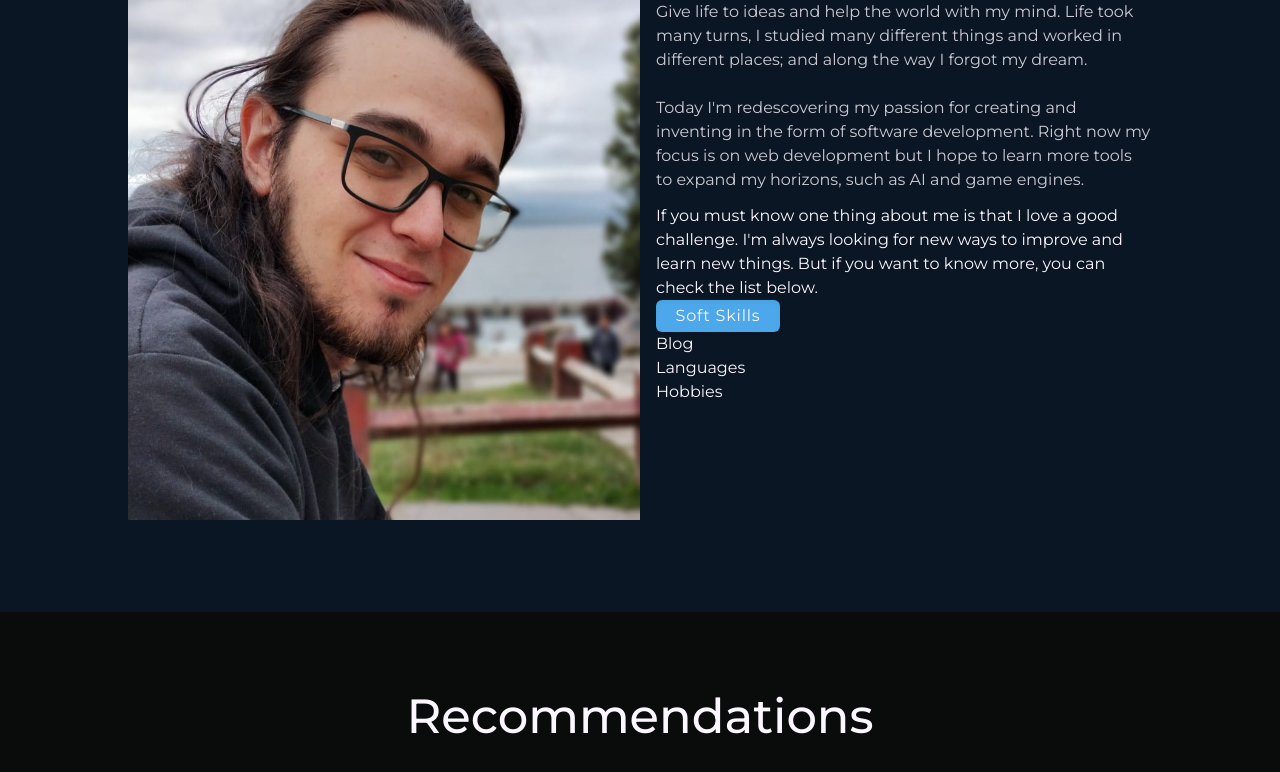
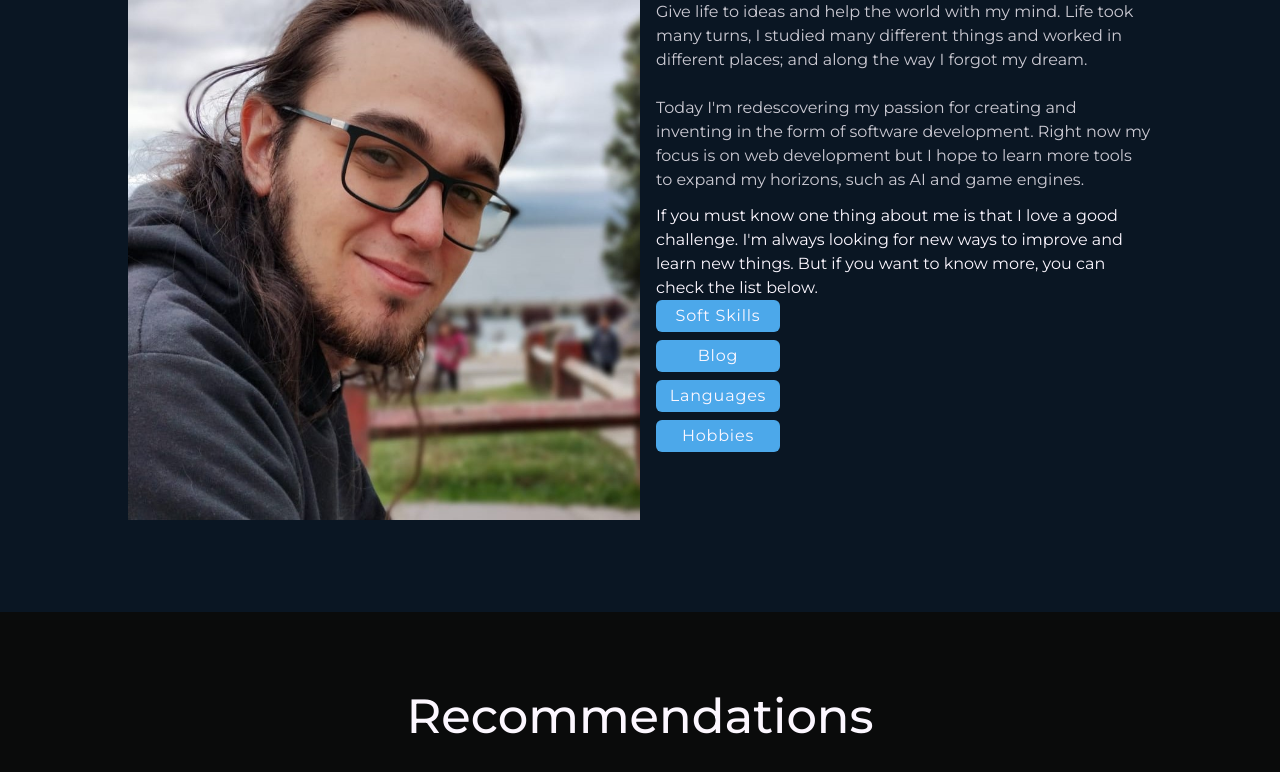
Before and after one commit to tomasesquivelgc/Portfolio, a React (Vite) app: page / in a window 1280 px wide. Shown: the part 4012-4784 px from the top of the page. Built offline with nearby package versions, Linux system fonts and the light colour scheme; a web font is replaced by a local one.

Commit message:
add style to info buttons

```diff
--- a/src/components/InfoList.jsx
+++ b/src/components/InfoList.jsx
@@ -1,4 +1,5 @@
 import { useState } from 'react';
+import { motion } from 'framer-motion';
 import Modal from './Modal';
 
 function InfoList() {
@@ -11,19 +12,47 @@ function InfoList() {
   const closeModal = () => setModalOpen(false);
 
   return (
-    <div className='md:w-1/3 w-1/2 lg:w-1/4'>
-      <ul>
-      <li className="w-full h-full">
-          <button className='w-full h-full shadow-inner bg-argBlue  tracking-wider text-xl  p-1 md:text-base rounded-md' type="button" onClick={openModal}>Soft Skills</button>
+    <div className="md:w-1/3 w-1/2 lg:w-1/4">
+      <ul className="flex flex-col gap-2">
+        <li className="w-full h-full">
+          <motion.button
+            className="w-full h-full bg-argBlue  tracking-wider text-xl  p-1 md:text-base rounded-md"
+            type="button"
+            onClick={openModal}
+            whileHover={{ scale: 1.1 }}
+          >
+            Soft Skills
+          </motion.button>
         </li>
-        <li className="hover:cursor-pointer hover:text-argBlue">
-          <button type="button" onClick={openModal}>Blog</button>
+        <li className="w-full h-full">
+          <motion.button
+            whileHover={{ scale: 1.1 }}
+            className="w-full h-full bg-argBlue  tracking-wider text-xl  p-1 md:text-base rounded-md"
+            type="button"
+            onClick={openModal}
+          >
+            Blog
+          </motion.button>
         </li>
-        <li className="hover:cursor-pointer hover:text-argBlue">
-          <button type="button" onClick={openModal}>Languages</button>
+        <li className="w-full h-full">
+          <motion.button
+            whileHover={{ scale: 1.1 }}
+            className="w-full h-full bg-argBlue  tracking-wider text-xl  p-1 md:text-base rounded-md"
+            type="button"
+            onClick={openModal}
+          >
+            Languages
+          </motion.button>
         </li>
-        <li className="hover:cursor-pointer hover:text-argBlue">
-          <button type="button" onClick={toggleHobbies}>Hobbies</button>
+        <li className="w-full h-full">
+          <motion.button
+            whileHover={{ scale: 1.1 }}
+            className="w-full h-full bg-argBlue  tracking-wider text-xl  p-1 md:text-base rounded-md"
+            type="button"
+            onClick={toggleHobbies}
+          >
+            Hobbies
+          </motion.button>
         </li>
         {hobbiesExpanded && (
           <ul>
```
Also changed, not shown: src/sections/AboutSection.jsx (+6 -4 lines).
